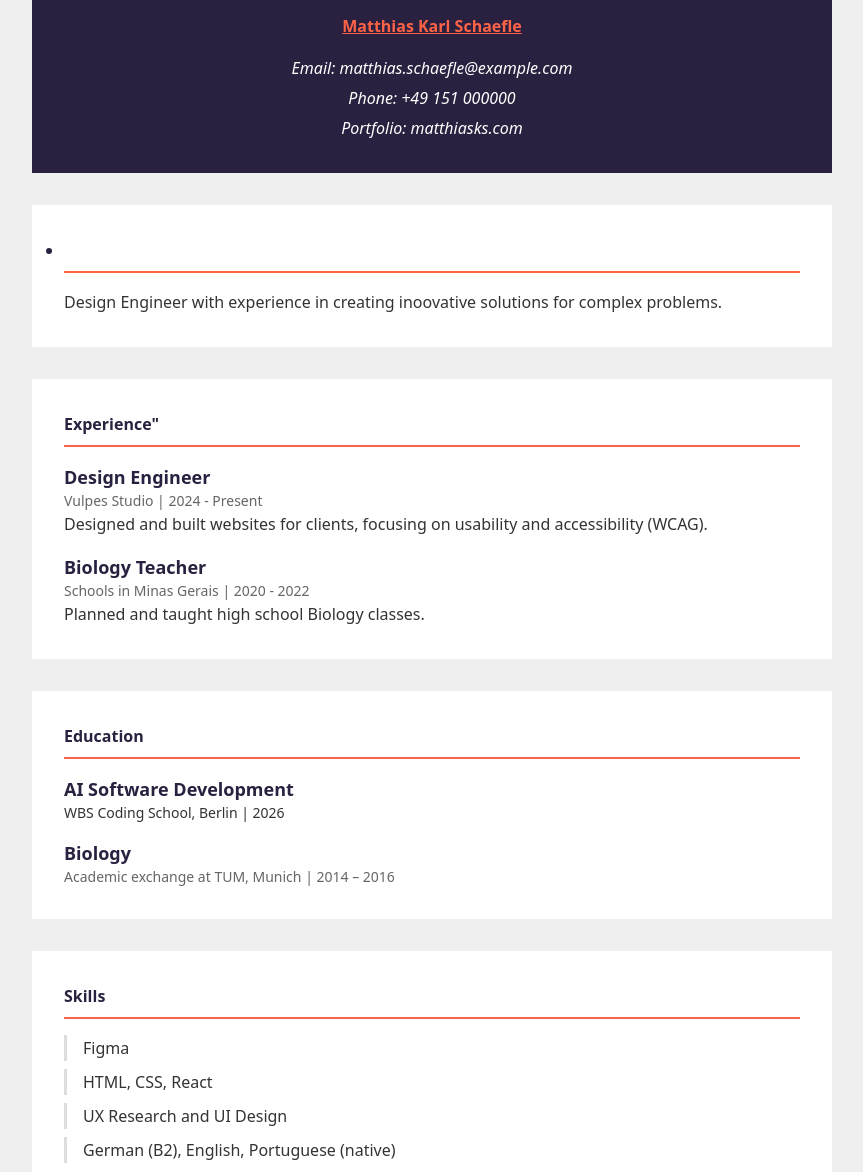
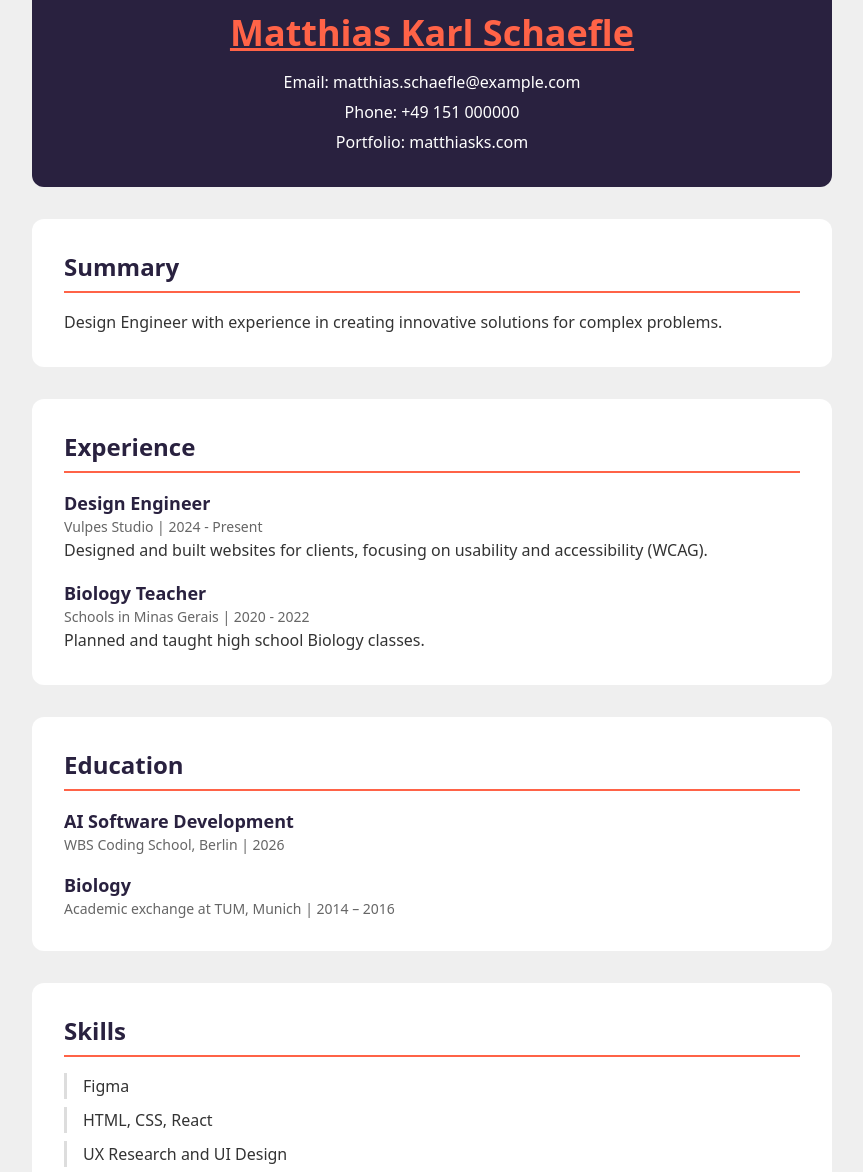
Before and after one commit to matthiaskschaefle-wbs/git_practice, a plain HTML site: page cv-tailwind/index.html in a window 1280 px wide. Shown: the part 233-1405 px from the top of the page, without its empty margins (208-1071 px from the left). Drawn offline with nearby package versions, Linux system fonts and the light colour scheme.

Commit message:
Fixed Tailwind class typos

```diff
--- a/cv-tailwind/index.html
+++ b/cv-tailwind/index.html
@@ -17,11 +17,11 @@
 
 <body class="bg-[#efefef] text-[#333333] leading-relaxed max-w-[800px] m-4 sm:mx-auto sm:my-8">
 
-    <header class="bg-ink text-white text-center rounded-x1 px-4 py-8 sm:px-16">
+    <header class="bg-ink text-white text-center rounded-xl px-4 py-8 sm:px-16">
         <img src="foto.jpeg" alt="Photo of Matthias Schaefle" width="150" height="150"
             class="w-[150px] aspect-square object-cover rounded-full grayscale border-4 border-tomato mx-auto my-4">
-        <h1 class="text-3x1 sm:text-4x1 font-bold text-tomato underline">Matthias Karl Schaefle</h1>
-        <address class="mt-4 space-y-1">
+        <h1 class="text-3xl sm:text-4xl font-bold text-tomato underline">Matthias Karl Schaefle</h1>
+        <address class="not-italic">
             <ul class="mt-4 space-y-1">
                 <li> Email: <a href="mailto:matthias.schaefle@example.com"
                         class="hover:underline hover:text-pink-400">matthias.schaefle@example.com</a></li>
@@ -35,16 +35,14 @@
 
     <main class="my-8 space-y-8">
 
-        <section class="bg-white rounded-x1 p-4 sm:p-8">
-            <h2 class="text-2x1 font-bold text-ink border-b-2 border-tomato pb-2 mb-4">
-                <Summary>
-            </h2>
-            <p class="max-w-[80ch]">Design Engineer with experience in creating inoovative solutions for complex
+        <section class="bg-white rounded-xl p-4 sm:p-8">
+            <h2 class="text-2xl font-bold text-ink border-b-2 border-tomato pb-2 mb-4">Summary</h2>
+            <p class="max-w-[80ch]">Design Engineer with experience in creating innovative solutions for complex
                 problems.</p>
         </section>
 
-        <section class="bg-white rounded-x1 p-4 sm:p-8">
-            <h2 class="text-2x1 font-bold text-ink border-b-2 border-tomato pb-2 mb-4">Experience"</h2>
+        <section class="bg-white rounded-xl p-4 sm:p-8">
+            <h2 class="text-2xl font-bold text-ink border-b-2 border-tomato pb-2 mb-4">Experience</h2>
             <article class="mb-4">
                 <h3 class="text-lg font-bold text-ink">Design Engineer</h3>
                 <p class="text-sm text-[#666666]">Vulpes Studio | 2024 - Present</p>
@@ -57,11 +55,11 @@
             </article>
         </section>
 
-        <section class="bg-white rounded-x1 p-4 sm:p-8">
-            <h2 class="text-2x1 font-bold text-ink border-b-2 border-tomato pb-2 mb-4">Education</h2>
+        <section class="bg-white rounded-xl p-4 sm:p-8">
+            <h2 class="text-2xl font-bold text-ink border-b-2 border-tomato pb-2 mb-4">Education</h2>
             <article class="mb-4">
                 <h3 class="text-lg font-bold text-ink">AI Software Development</h3>
-                <p class="text-sm text[#666666]">WBS Coding School, Berlin | <time datetime="2026">2026</time></p>
+                <p class="text-sm text-[#666666]">WBS Coding School, Berlin | <time datetime="2026">2026</time></p>
             </article>
             <article>
                 <h3 class="text-lg font-bold text-ink">Biology</h3>
@@ -70,8 +68,8 @@
             </article>
         </section>
 
-        <section class="bg-white rounded-x1 p-4 sm:p-8">
-            <h2 class="text-2x1 font-bold text-ink border-b-2 border-tomato pb-2 mb-4">Skills</h2>
+        <section class="bg-white rounded-xl p-4 sm:p-8">
+            <h2 class="text-2xl font-bold text-ink border-b-2 border-tomato pb-2 mb-4">Skills</h2>
             <ul class="space-y-2">
                 <li class="pl-4 border-l-[3px] border-[#dddddd]">Figma</li>
                 <li class="pl-4 border-l-[3px] border-[#dddddd]">HTML, CSS, React</li>
@@ -80,8 +78,8 @@
             </ul>
         </section>
 
-        <section class="bg-white rounded-x1 p-4 sm:p-8">
-            <h2 class="text-2x1 font-bold text-ink border-b-2 border-tomato pb-2 mb-4">Interests</h2>
+        <section class="bg-white rounded-xl p-4 sm:p-8">
+            <h2 class="text-2xl font-bold text-ink border-b-2 border-tomato pb-2 mb-4">Interests</h2>
             <ul class="space-y-2">
                 <li class="pl-4 border-l-[3px] border-[#dddddd]">PC building</li>
                 <li class="pl-4 border-l-[3px] border-[#dddddd]">Gaming</li>
```
